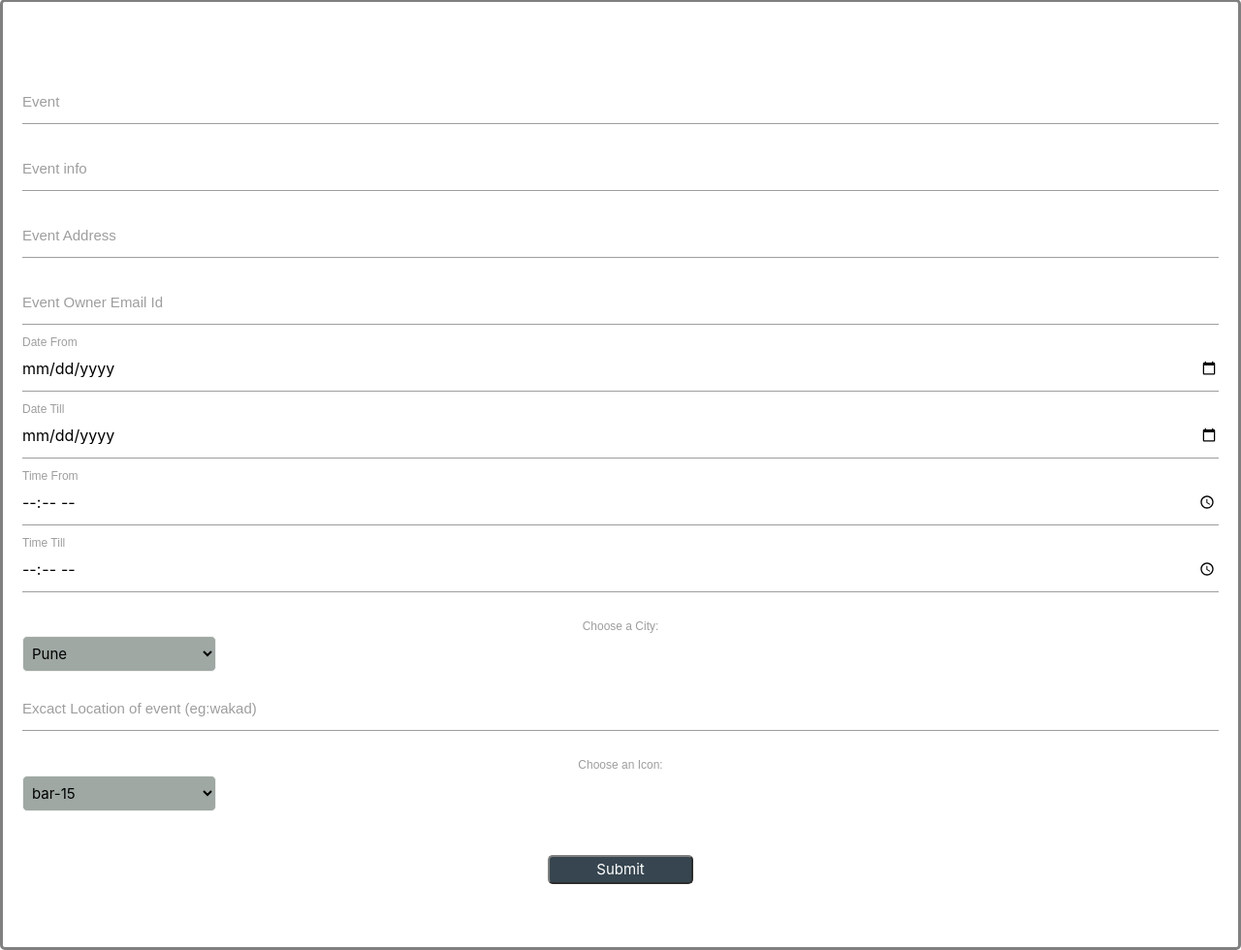
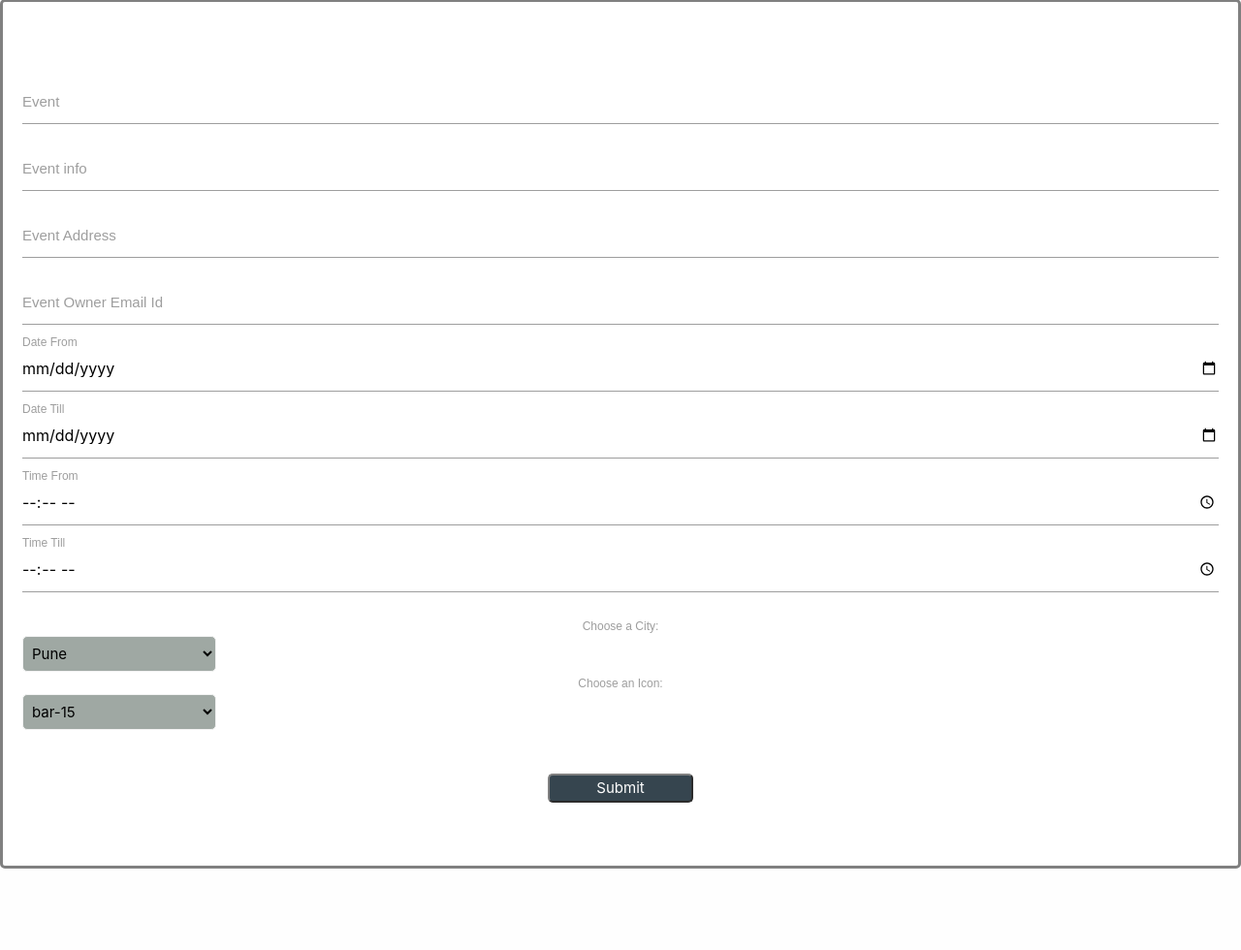
Before and after one commit to Vipul-Patilw/In-Progress-Mapevent-Class-based-Django, a Django app: page /addevent in a window 1280 px wide. Shown: the part 88-1068 px from the top of the page at 97% size. After the commit the page ends 984 px from the top, so only its background shows below. Run offline with Django 4.2, Linux system fonts and the light colour scheme.

Commit message:
Add files via upload

```diff
--- a/mapeventProject/mapeventApp/eventsform/addevent.py
+++ b/mapeventProject/mapeventApp/eventsform/addevent.py
@@ -12,15 +12,14 @@ def addevent(request):
 				todate = request.POST.get('todate')
 				fromtime = request.POST.get('fromtime')
 				totime = request.POST.get('totime')
-				locate = request.POST.get('location')
 				icon = request.POST.get('icon')
 				eventermail = request.POST.get('eventermail')
 				city = request.POST.get('city')
 				geolocator = Nominatim(user_agent="MyApp")
-				location = geolocator.geocode(locate)
+				location = geolocator.geocode(eventaddress)
 				lang = location.longitude
 				lat = location.latitude
-				maping = AddEvent(event=event,info=info,lang=lang,lat=lat,eventaddress=eventaddress,fromdate=fromdate,fromtime=fromtime,todate=todate,totime=totime,icon=icon, location=location,eventermail=eventermail,city=city,locate=locate)
+				maping = AddEvent(event=event,info=info,lang=lang,lat=lat,eventaddress=eventaddress,fromdate=fromdate,fromtime=fromtime,todate=todate,totime=totime,icon=icon, location=location,eventermail=eventermail,city=city)
 				maping.save()
 				return  redirect('/map')
 		except:
--- a/mapeventProject/mapeventApp/static/style.css
+++ b/mapeventProject/mapeventApp/static/style.css
@@ -179,8 +179,9 @@ min-width: 320px;
 box-shadow: 0px 8px 16px 0px rgba(0,0,0,0.2);
 z-index: 2;
 right:-9px;
-height:91vh;
+height:89vh;
 top: 43px;
+overflow: overlay;
 }
 /*@media (max-width : 426px){
 .dropdown-content{
@@ -188,6 +189,9 @@ top: 43px;
   }
 }
 */
+#menu input{
+  height: 17px;
+}
 .dropdown-content a {
 color: white;
 padding: 12px 16px;
--- a/mapeventProject/templates/addevent.html
+++ b/mapeventProject/templates/addevent.html
@@ -218,9 +218,6 @@
       <option value="Kolkata">Kolkata
       </option>
       </select>
-      <div class="input-field">
-      <input type="text"  name="location"  >
-      <label >Excact Location of event (eg:wakad)</label></div>
  <label for="icon">Choose an Icon:</label>
     <select name="icon" id="icon">
   <option value="bar-15">bar-15</option>
--- a/mapeventProject/templates/updateEvent.html
+++ b/mapeventProject/templates/updateEvent.html
@@ -220,9 +220,7 @@
       <option value="Kolkata">Kolkata
       </option>
       </select>
-      <div class="input-field">
-      <input type="text"  name="locate"  value="{{update.locate}}">
-      <label >Excact Location of event (eg:dadar)</label></div>
+
  <label for="icon">Choose an Icon:</label>
     <select name="icon" id="icon" >
   <option value="{{update.icon}}"selected disable hidden >{{update.icon}}</option>
```
Also changed, not shown: mapeventProject/templates/map.html (+12 -2 lines), mapeventProject/db.sqlite3.
